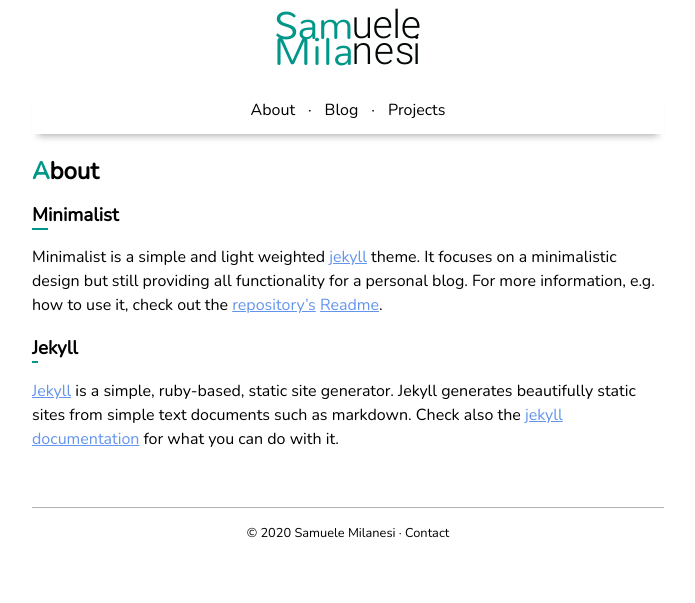
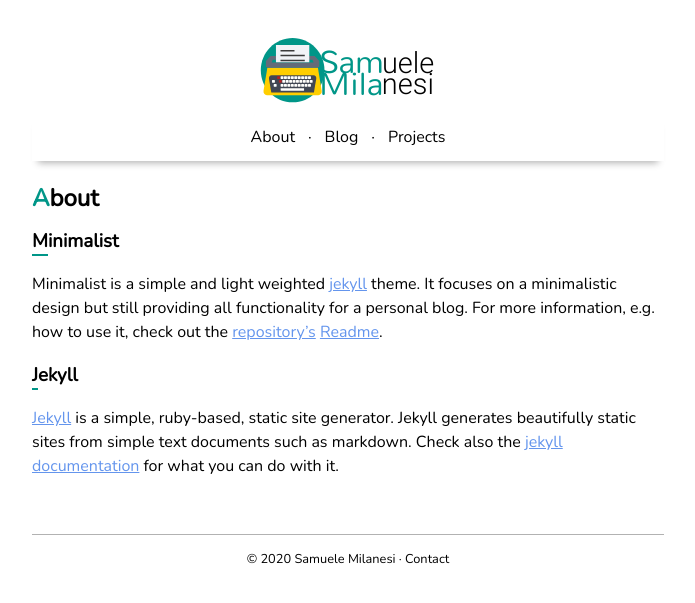
Before and after one commit to samuelemilanesi/samuelemilanesi.github.io, a Jekyll site: the page built from index.md, in a window 1280 px wide. Shown: the top 603 px of the page, without its empty margins (292-987 px from the left). Built offline with Jekyll 4.4.1, drawn with Linux system fonts in a browser that asks for light colours.

Commit message:
updated logotype and responsiveness

```diff
--- a/_includes/logo.html
+++ b/_includes/logo.html
@@ -1,7 +1,7 @@
 <div id="logo">
   <a href="{{site.url}}{{site.baseurl}}/">
 
-    <img src="{{site.url}}{{site.baseurl}}/assets/images/logo.svg" alt="Logo"></img>
+    <img src="{{site.url}}{{site.baseurl}}/assets/images/logotype300x114.svg" alt="Logo"></img>
     <!--
     <h1 id="title"> <span class="color_teal">Sam</span><span class="font_lighter">uele</span><br/>
       <span class="color_teal">Mila</span><span class="font_lighter">nesi</span> </h1>
--- a/assets/css/style.css
+++ b/assets/css/style.css
@@ -49,10 +49,11 @@
 /*Specific page contents*/
 
 	#logo	{
+		margin-top: 3%;
 		text-align:center;
 	}
 	#logo img {
-		max-width: 12%;
+		max-width: 14%;
 	}
 
 	#nav {
@@ -181,13 +182,46 @@
 		border-top: 1px solid rgba(0,0,0,0.3);
 	}
 
-	@media screen and (max-width: 850px){
+	/* Screen size specific settings */
+
+	@media screen and (max-width: 800px){
+		#logo img{
+			max-width: 22%;
+		}
 		#main {
 			width: auto;
 			padding: 0% 5% 0% 5%;
 		}
 	}
-/* Screen size specific settings */
+	@media screen and (max-width: 500px){
+		#logo img{
+			max-width: 36%;
+		}
+		#main {
+			width: auto;
+			padding: 0% 5% 0% 5%;
+		}
+	}
+
+
+
+
+
+
+
+
+
+
+
+
+
+
+
+
+
+
+
+
 	/* @media screen and (max-width: 850px) {
 		#main {
 			width: auto;
```
Also changed, not shown: assets/images/logotype.svg (added), assets/images/logotype200x76.svg (added), assets/images/logotype300x114.svg (added).
